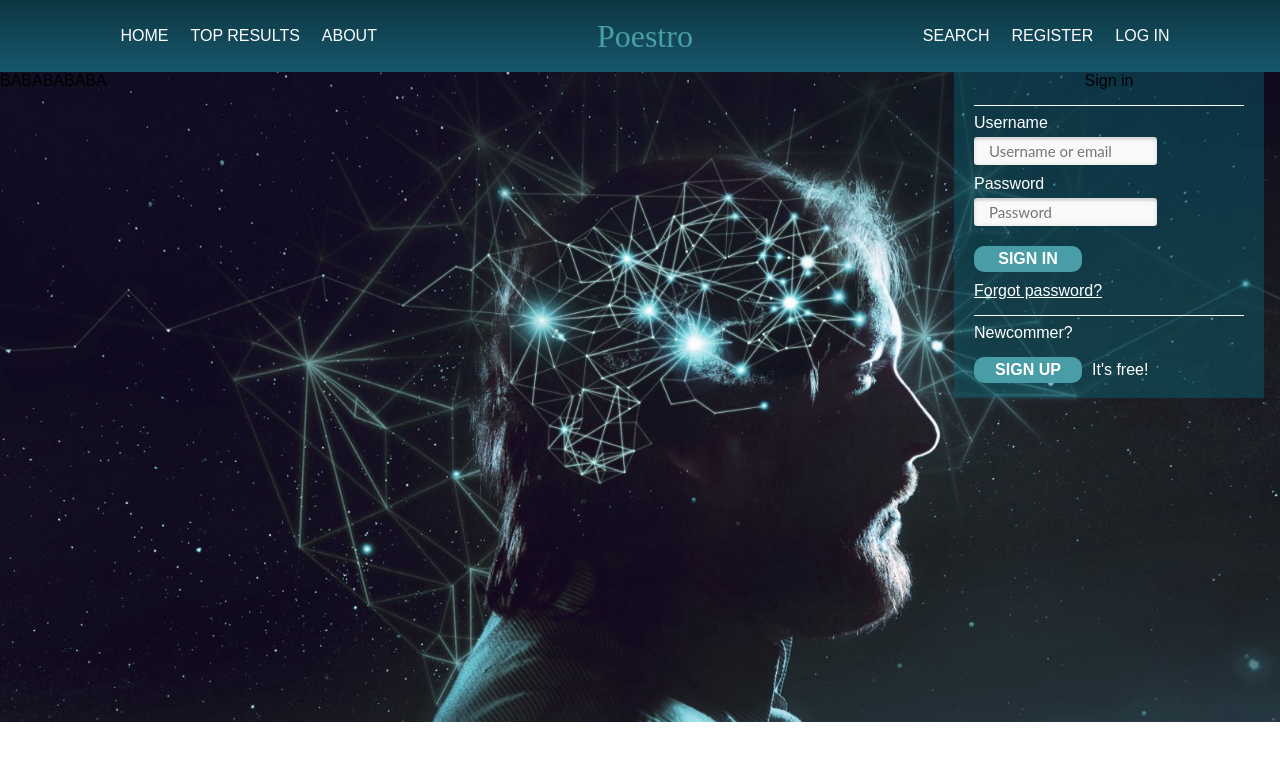
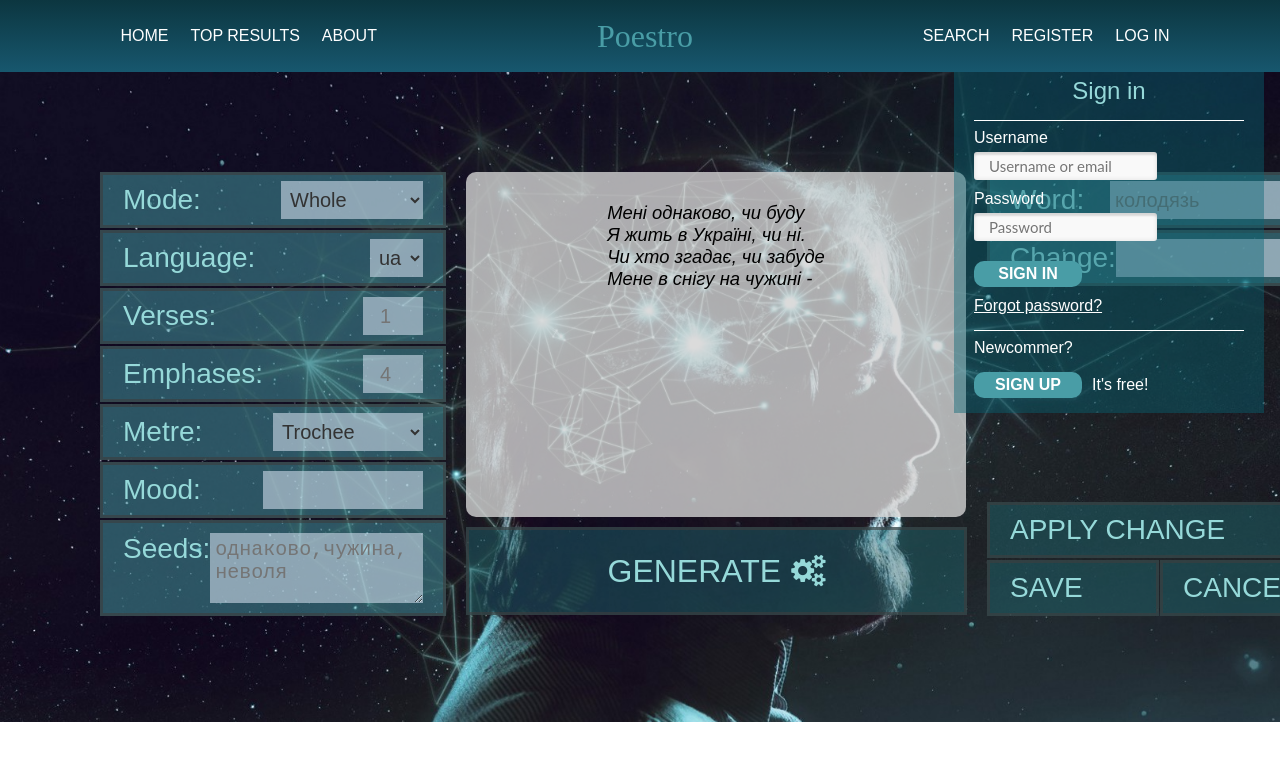
Before and after one commit to bohdan-zahaiskyi/poestro-mockup, a React (Create React App) app: page /generate in a window 1280 px wide. Shown: the top 760 px of the page. Built offline with nearby package versions, Linux system fonts and the light colour scheme.

Commit message:
Finished UI

```diff
--- a/src/App.css
+++ b/src/App.css
@@ -241,8 +241,7 @@ header nav .menu a:hover {
 }
 
 .result:hover {
-    background-color: #96d9d9;
-    height: 70px;
+  background-color: rgba(150, 217, 217, 0.604);
 }
 .poem {
     width: 70%;
@@ -257,17 +256,55 @@ header nav .menu a:hover {
     padding: 0 20px;
     margin-bottom: 3px;
 }
-#analyze .menu-icon {
+
+.poema {
+  width: 500px;
+  height: 315px;
+  color: black;
+  background-color: rgba(211, 211, 211, 0.804);
+  display: flex;
+  justify-content: center;
+  text-align: left;
+  padding-top: 30px;
+  margin-bottom: 10px;
+  border-radius: 10px;
+  font-style: italic;
+  font-size: 1.15rem;
+}
+
+#menu-analyze .menu-icon {
     width: 200px;
     height: 200px;
     background-image: url(./assets/SearchSeach.png);
     background-size: cover;
 }
-#generate .menu-icon {
+#menu-generate .menu-icon {
     width: 250px;
     height: 250px;
     background-image: url(./assets/Cogcog.png);
     background-size: cover;
+}
+
+.generate-banner {
+  display: flex;
+  flex-direction: row;
+  margin: 100px;
+}
+.generate-panel div,
+.generate-button,
+#word, #change {
+  width: 300px;
+  height: 50px;
+  /*background-color:#1f6b7373 ;*/
+  background-color: rgba(73, 157, 167, 0.503);
+  border: 3px solid rgba(62, 62, 62, 0.604);
+  margin-bottom: 2px;
+  color: #96d9d9;
+  display: flex;
+  font-size: 1.75rem;
+  padding: 0 20px;
+  justify-content: space-between;
+  align-items: center;
 }
 
 .menu-container {
@@ -291,28 +328,6 @@ header nav .menu a:hover {
     color:  #96d9d9;
     font-size: 2.5rem;
     font-weight: 800;
-}
-.poema {
-    width: 35%;
-    color: var(--main-color);
-    background-color: rgba(211, 211, 211, 0.404);
-    display: flex;
-    justify-content: center;
-    text-align: left;
-    padding-top: 30px;
-}
-.humor {
-    background-color:#1f6b7373 ;
-    color: #96d9d9;
-    width: 30%;
-    height: 50px;
-    text-align: justify;
-}
-label, .seed {
-    background-color:#1f6b7373 ;
-    color: #96d9d9;
-    width: 30%;
-    height: 80px;
 }
 button {
     background-color: #1f6b7373;
@@ -339,6 +354,13 @@ button {
   max-width: 300px;
   padding: 0 20px 15px;
 }
+
+.login_cont h4 {
+  color: #96d9d9;
+  font-size: 1.5rem;
+  margin-top: 5px;
+}
+
 .login_form{
   display: flex;
   flex-direction: column;
@@ -407,6 +429,4 @@ label input{
   transition: color 0.3s ease-out;
 }
 
-
-
 .w3-center{text-align:center!important;width:auto;}
--- a/src/components/analyze/analyze.comoponent.js
+++ b/src/components/analyze/analyze.comoponent.js
@@ -1,31 +1,27 @@
 import React, {Component} from 'react';
+import './analyze.styles.css';
 
  class AnalyzeComponent extends Component {
     render() {
         return(
-            <div class="banner">
-                    <div class="gri">
-                        <div class="poema">
-                            <p>Мені однаково, чи буду
-                            Я жить в Україні, чи ні.</p>
-                        </div>
-                        <div class="humor">
-                            <label for="mood">Mood</label>
-                            <select name="Mood">
-                                <option value="sad">SAD</option>
-                                <option value="happy">HAPPY</option>
-                                <option value="angry">ANGRY</option>
-                            </select>
-                        </div>
-                        <div class="seed">
-                            SEEDS<textarea id="message" name="message" placeholder="однаково,чужина,неволя"></textarea>
-                        </div>
-                        <div id="analyze">
-                            <h4>ANALYZE</h4>
-                            <img src="../img/SearchSeach.png" alt="SearchSeach"/>
-                        </div>
+            <div className="generate-banner">
+                <textarea className="poema poema-an">
+                </textarea>
+                <div className="generate-panel generate-panel-an">
+                    <div class="humor">
+                        <label for="mood">Mood:</label>
+                        <input type="text"/>
+                    </div>
+                    <div id="seeds-an">
+                        <label>Seeds:</label>
+                        <textarea name="seeds-an" placeholder="однаково,чужина,неволя"></textarea>
+                    </div>
+                    <div className="generate-button" id="analyze-btn">
+                        <h4>ANALYZE</h4>
+                        <img />
                     </div>
                 </div>
+            </div>
         )
     }
  }
--- /dev/null
+++ b/src/components/analyze/analyze.styles.css
@@ -0,0 +1,43 @@
+.poema-an {
+    margin-right: 20px;
+    height: 400px;
+    text-align: center;
+    font-size: 1.15rem;
+}
+
+.generate-panel-an {
+    display: flex;
+    flex-direction: column;
+    justify-content: space-between;
+}
+
+.generate-panel-an div{
+    background-color: rgba(73, 157, 167, 0.603);
+}
+
+#seeds-an {
+    height: 180px;
+    display: flex;
+    flex-direction: row;
+    align-items: flex-start;
+    padding-top: 10px;
+    justify-content: space-between;
+}
+
+#seeds-an textarea {
+    height: 130px;
+    width: 180px;
+}
+
+#analyze-btn {
+    height: 120px;
+    margin-bottom: 10px;
+}
+
+#analyze-btn img {
+    background-image: url(../../assets/SearchSeach.png);
+    background-size: cover;
+    border: none;
+    height: 100px;
+    width: 100px;
+}
--- a/src/components/generate/generate.component.js
+++ b/src/components/generate/generate.component.js
@@ -1,10 +1,94 @@
 import React, {Component} from 'react';
+import './generate.styles.css';
 
  class GenerateComponent extends Component {
     render() {
         return(
-            <div class="banner">
-                BABABABABA
+            <div>
+            <div class="generate-banner">
+                <div className="generate-panel">
+                    <div id="mode">
+                        <label for="mode">Mode:</label>
+                        <select name="mode">
+                            <option value="ua">Whole</option>
+                            <option value="ua">Step by step</option>
+                        </select>
+                    </div>
+                    <div id="lang">
+                        <label for="language">Language:</label>
+                        <select name="Language">
+                            <option value="ua">ua</option>
+                        </select>
+                    </div>
+                    <div id="verses">
+                        <label>Verses:</label>
+                        <input type="number" placeholder="1" />
+                    </div>
+                    <div id="emphases">
+                        <label>Emphases:</label>
+                        <input type="number" placeholder="4" />
+                    </div>
+                    <div id="metre">
+                        <label>Metre:</label>
+                        <select name="metre">
+                            <option value="trochee">Trochee</option>
+                            <option value="iamb">Iamb</option>
+                            <option value="sad">Anapest</option>
+                            <option value="sad">Dactyle</option>
+                        </select>
+                    </div>
+                    <div id="humor">
+                        <label for="mood">Mood:</label>
+                        <input name="Mood" type="text"/>
+                    </div>
+                    <div id="seeds">
+                        <label>Seeds:</label>
+                        <textarea id="message" name="message" placeholder="однаково,чужина,неволя"></textarea>
+                    </div>
+                </div>
+                <div className="poema-container">
+                    <div className="poema">
+                        <p>Мені однаково, чи буду
+                                <br />
+                            Я жить в Україні, чи ні.
+                                <br />
+                            Чи хто згадає, чи забуде
+                                <br />
+                            Мене в снігу на чужині -
+                        </p>
+                    </div>
+
+                    <div id="generate" className="generate-button">
+                        <label>GENERATE</label>
+                        <i className="fa fa-cogs"></i>
+                    </div>
+                </div>
+                <div className="generate-change">
+                    <div>
+                        <div id="word">
+                            <label>Word:</label>
+                            <input type="text" placeholder="колодязь" />
+                        </div>
+                        <div id="change">
+                            <label for="change">Change: </label>
+                            <input type="text"/>
+                        </div>
+                    </div>
+                    <div>
+                        <div className="generate-button">
+                            <label>APPLY CHANGE</label>
+                        </div>
+                        <div className="twoButtons">
+                            <div className="generate-button">
+                                <label>SAVE</label>
+                            </div>
+                            <div className="generate-button">
+                                <label>CANCEL</label>
+                            </div>
+                        </div>
+                    </div>
+                </div>
+            </div>
             </div>
         )
     }
--- /dev/null
+++ b/src/components/generate/generate.styles.css
@@ -0,0 +1,68 @@
+
+.generate-button {
+    background-color:#1f6b7373 !important;
+}
+input, select, textarea {
+    background-color: rgba(200, 215, 229, 0.621);
+    border: none;
+    color: #333333;
+    font-size: 1.25rem;
+    padding: 5px;
+}
+
+#metre select,
+#humor input {
+    width: 150px;
+}
+
+input{
+    height: 55%;
+}
+
+select {
+    height: 75%;
+}
+
+input[type='number'] {
+    max-width: 50px;
+    text-align: center;
+}
+
+#seeds {
+    height: 80px;
+    align-items: flex-start;
+    padding-top: 10px;
+}
+#seeds textarea {
+    height: 60px;
+}
+.poema-container{
+    margin: 0 20px;
+}
+
+#generate {
+    display: flex;
+    flex-direction: row;
+    align-items: center;
+    justify-content: center;
+    height: 82px;
+    width: 455px;
+    font-size: 2rem;
+}
+#generate i {
+    margin-left: 10px;
+}
+
+.generate-change {
+    display: flex;
+    flex-direction: column;
+    justify-content: space-between;
+}
+.twoButtons {
+    display: flex;
+}
+
+.twoButtons div {
+    width: 50%;
+    margin-right: 1px;
+}
--- a/src/components/login/login.component.js
+++ b/src/components/login/login.component.js
@@ -1,6 +1,13 @@
 import React, {Component} from 'react';
 
  class LoginComponent extends Component {
+    constructor(props) {
+        super();
+        this.changeLoc = () => {
+            console.log("HALT props.history: ", props.history);
+            props.history.push('/menu');
+        }
+    }
     state = {
         login: "",
         password: ""
@@ -12,15 +19,15 @@ import React, {Component} from 'react';
     };
     loginAction = (e) => {
         if(this.state.login === 'user1234' && this.state.password === "1234") {
-            alert("URA!")
+           this.changeLoc();
         } else {
             alert("Login data is incorrect!");
         }
     }
     render() {
         return (
-            <div class="login_cont">
-                <h4 class="w3-center">Sign in</h4>
+            <div className="login_cont">
+                <h4 className="w3-center">Sign in</h4>
                 <hr></hr>
                 <form onSubmit={this.loginAction}>
                     <p>Username</p>
--- a/src/components/menu/menu.component.js
+++ b/src/components/menu/menu.component.js
@@ -2,20 +2,18 @@ import React from 'react';
 
 export default function LoginComponent(props) {
     const goToAnalyze = () => {
-        alert("ANALYZE")
         props.history.push('/analyze');
     }
     const goToGenerate = () => {
-        alert("GENERATE")
         props.history.push('/generate');
     }
     return (
         <div className="menu-container">
-            <div className ="menu-button" id="analyze" onClick={goToAnalyze}>
+            <div className ="menu-button" id="menu-analyze" onClick={goToAnalyze}>
                 <h4>ANALYZE</h4>
                 <div className="menu-icon" alt="SearchSeach"></div>
             </div>
-            <div className="menu-button" id="generate" onClick={goToGenerate}>
+            <div className="menu-button" id="menu-generate" onClick={goToGenerate}>
                 <h4>GENERATE</h4>
                 <div className="menu-icon" alt="Cogcog"></div>
             </div>
```
